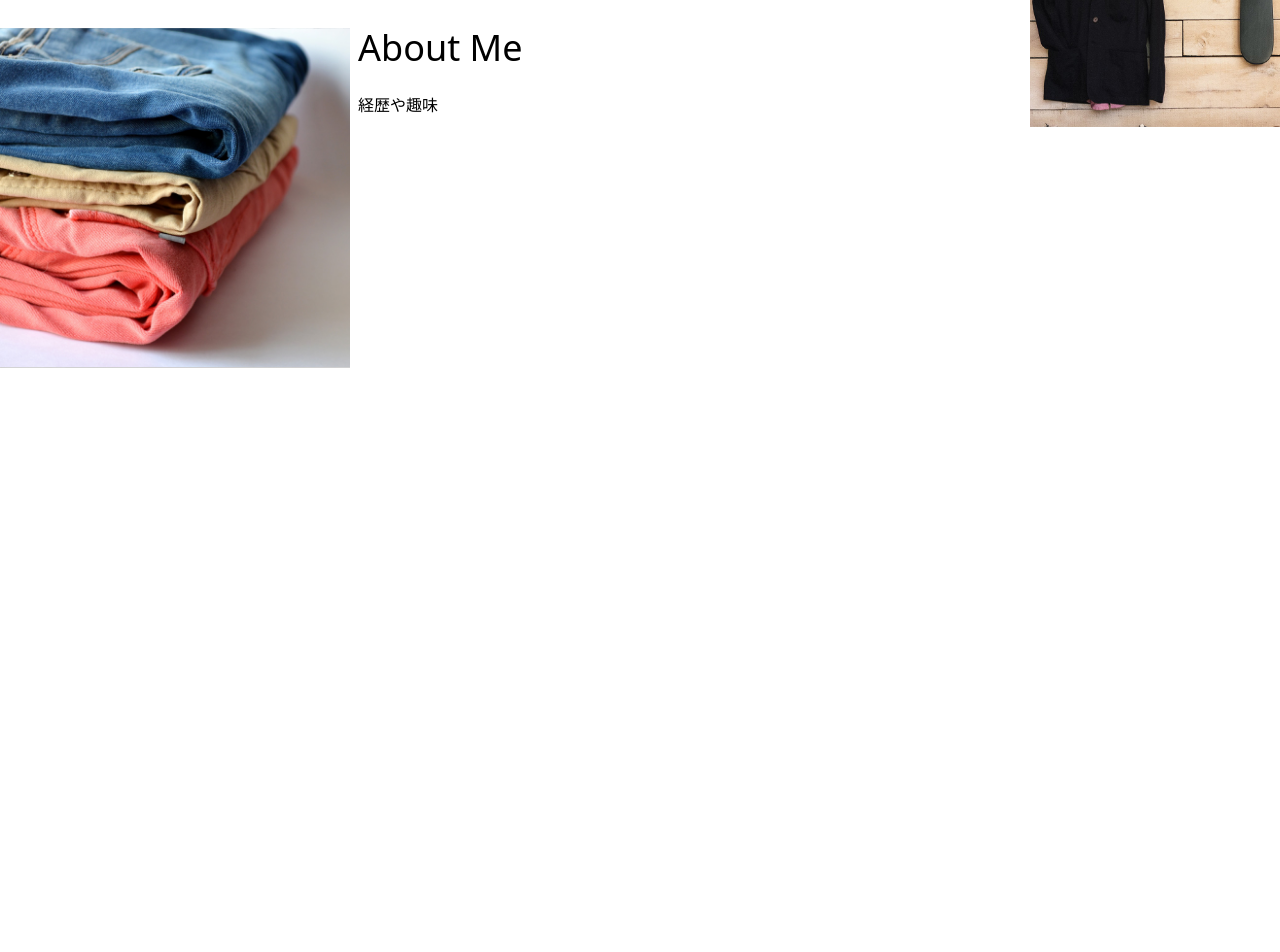
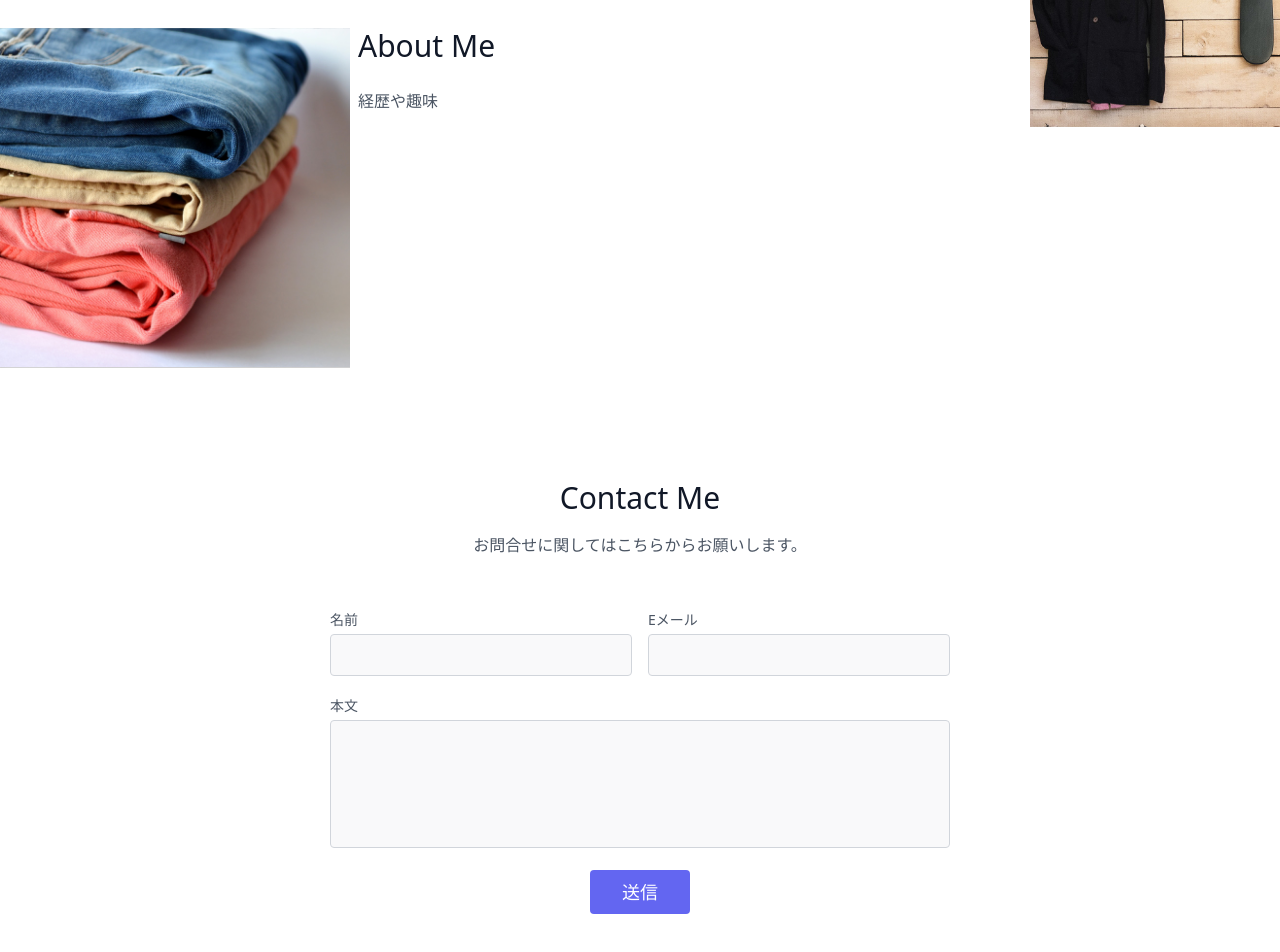
Before and after one commit to moonlight4617/test-next, a Next.js app: page / in a window 1280 px wide. Shown: the part 1162-2114 px from the top of the page. Before the commit the page ends 1530 px from the top, so only its background shows below. Built offline with nearby package versions, Linux system fonts and the light colour scheme.

Commit message:
お問合せフォーム作成

```diff
--- a/src/pages/index.tsx
+++ b/src/pages/index.tsx
@@ -33,41 +33,41 @@
             <Image src="/images/bgSec04.jpg" width="2000" height="10" className="mx-auto mt-4 animate-fade-in-bottom" alt="" />
           </div>
           <p className="absolute top-28 right-16 text-7xl font-sans animate-fade-in-right">My <br />Works</p>
-
           <nav
             className={
               openMenu
-                ? 'text-left fixed bg-slate-50 opacity-90 right-0 top-0 w-4/12 h-screen flex flex-col justify-start pt-8 px-3 ease-linear duration-300'
+                ? 'text-left fixed bg-slate-50 opacity-90 right-0 top-0 w-3/12 h-screen flex flex-col justify-start pt-8 px-3 ease-linear duration-300'
                 : 'fixed right-[-100%] ease-linear duration-300'
             }
           >
             <ul className="mt-6">
-              <li><a href="#portfolio">リスト</a></li>
+              <li className="border-b"><a href="#portfolio" className="hover:bg-gray-300 block px-2 py-2 rounded">Portfolio</a></li>
+              <li className="border-b"><a href="#profile" className="hover:bg-gray-300 block px-2 py-2 rounded">About Me</a></li>
+              <li className="border-b"><a href="#contact" className="hover:bg-gray-300 block px-2 py-2 rounded">Contact Me</a></li>
             </ul>
           </nav>
-
         </div>
         <Link href="/portfolio" className="group">
-          <div className="flex mt-36 animate-fade-in-left">
+          <div className="flex mt-36 animate-fade-in-left text-gray-600 ">
             <div className="w-2/4 overflow-hidden" id="portfolio">
               <Image src="/images/imgProject.jpg" width="1000" height="10" className="flex-auto group-hover:scale-110 duration-300" alt="" />
             </div>
             <div className="flex-auto pl-4 w-2/4">
-              <p className="text-4xl font-sans">Portfolio</p>
+              <p className="font-medium title-font text-gray-900 sm:text-3xl text-4xl">Portfolio</p>
               <div className="border-b border-black w-0 opacity-0 transition-all origin-left duration-300 ease-in group-hover:w-36 group-hover:opacity-100"></div>
               <br />
               <p>ポートフォリオ集。<br />今までに作成したアプリやwebページなどを閲覧できます。</p>
             </div>
           </div>
         </Link>
-        <div className="mt-16 flex ">
+        <section className="mt-16 flex text-gray-600">
           <div className="w-6/12">
             <Link href="/profile" className="mt-48 flex flex-auto group">
               <div className="overflow-hidden">
                 <Image src="/images/photo04.jpg" alt="" width="350" height="10" className="flex-initial group-hover:scale-110 duration-300" />
               </div>
-              <div className="ml-2">
-                <p className="text-4xl font-sans flex-none">About Me</p>
+              <div className="ml-2" id="profile">
+                <p className="flex-none font-medium title-font text-gray-900 sm:text-3xl text-4xl">About Me</p>
                 <div className="border-b border-black w-0 opacity-0 transition-all origin-left duration-300 ease-in group-hover:w-full group-hover:opacity-100"></div>
                 <br />
                 <p className="">経歴や趣味</p>
@@ -77,7 +77,40 @@
           <div className="ml-auto">
             <Image src="/images/photo03.jpg" alt="" width="250" height="10" className="mt-12" />
           </div>
-        </div>
+        </section>
+        <section className="text-gray-600 body-font relative">
+          <div className="container px-5 py-28 mx-auto">
+            <div className="flex flex-col text-center w-full mb-12" id="contact">
+              <h1 className="sm:text-3xl text-4xl font-medium title-font mb-4 text-gray-900">Contact Me</h1>
+              <p className="lg:w-2/3 mx-auto leading-relaxed text-base">お問合せに関してはこちらからお願いします。</p>
+            </div>
+            <div className="lg:w-1/2 md:w-2/3 mx-auto">
+              <div className="flex flex-wrap -m-2">
+                <div className="p-2 w-1/2">
+                  <div className="relative">
+                    <label htmlFor="name" className="leading-7 text-sm text-gray-600">名前</label>
+                    <input type="text" id="name" name="name" className="w-full bg-gray-100 bg-opacity-50 rounded border border-gray-300 focus:border-indigo-500 focus:bg-white focus:ring-2 focus:ring-indigo-200 text-base outline-none text-gray-700 py-1 px-3 leading-8 transition-colors duration-200 ease-in-out" />
+                  </div>
+                </div>
+                <div className="p-2 w-1/2">
+                  <div className="relative">
+                    <label htmlFor="email" className="leading-7 text-sm text-gray-600">Eメール</label>
+                    <input type="email" id="email" name="email" className="w-full bg-gray-100 bg-opacity-50 rounded border border-gray-300 focus:border-indigo-500 focus:bg-white focus:ring-2 focus:ring-indigo-200 text-base outline-none text-gray-700 py-1 px-3 leading-8 transition-colors duration-200 ease-in-out" />
+                  </div>
+                </div>
+                <div className="p-2 w-full">
+                  <div className="relative">
+                    <label htmlFor="message" className="leading-7 text-sm text-gray-600">本文</label>
+                    <textarea id="message" name="message" className="w-full bg-gray-100 bg-opacity-50 rounded border border-gray-300 focus:border-indigo-500 focus:bg-white focus:ring-2 focus:ring-indigo-200 h-32 text-base outline-none text-gray-700 py-1 px-3 resize-none leading-6 transition-colors duration-200 ease-in-out"></textarea>
+                  </div>
+                </div>
+                <div className="p-2 w-full">
+                  <button className="flex mx-auto text-white bg-indigo-500 border-0 py-2 px-8 focus:outline-none hover:bg-indigo-600 rounded text-lg">送信</button>
+                </div>
+              </div>
+            </div>
+          </div>
+        </section>
       </main>
     </>
   )
```
